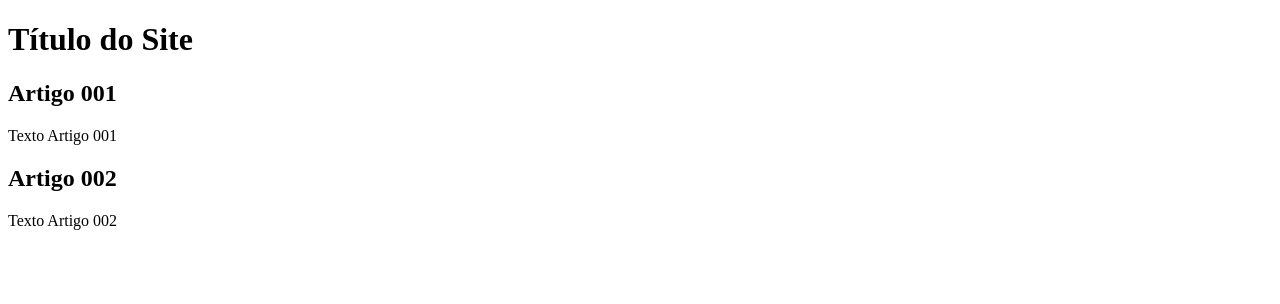
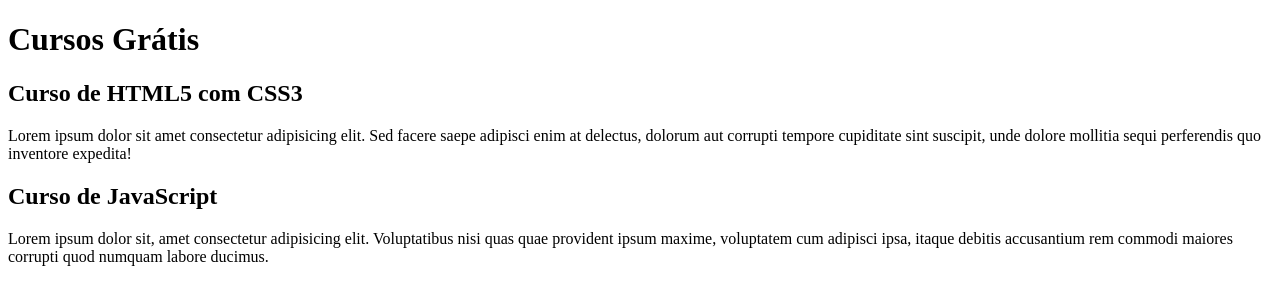
Before and after one commit to LucasCoelhoSantos/projeto-site, a plain HTML site: page index.html in a window 1280 px wide. Drawn offline with Linux system fonts and the light colour scheme.

Commit message:
comecei a escrever o conteúdo

```diff
--- a/index.html
+++ b/index.html
@@ -9,15 +9,15 @@
 <body>
     <main>
         <header>
-            <h1>Título do Site</h1>
+            <h1>Cursos Grátis</h1>
         </header>
         <article>
-            <h2>Artigo 001</h2>
-            <p>Texto Artigo 001</p>
+            <h2>Curso de HTML5 com CSS3</h2>
+            <p>Lorem ipsum dolor sit amet consectetur adipisicing elit. Sed facere saepe adipisci enim at delectus, dolorum aut corrupti tempore cupiditate sint suscipit, unde dolore mollitia sequi perferendis quo inventore expedita!</p>
         </article>
         <article>
-            <h2>Artigo 002</h2>
-            <p>Texto Artigo 002</p>
+            <h2>Curso de JavaScript</h2>
+            <p>Lorem ipsum dolor sit, amet consectetur adipisicing elit. Voluptatibus nisi quas quae provident ipsum maxime, voluptatem cum adipisci ipsa, itaque debitis accusantium rem commodi maiores corrupti quod numquam labore ducimus.</p>
         </article>
     </main>
 </body>
```
